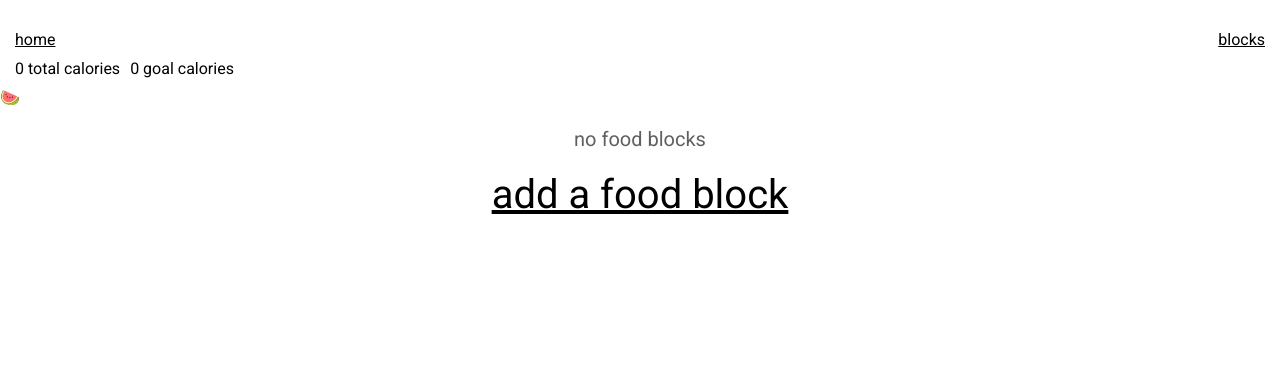
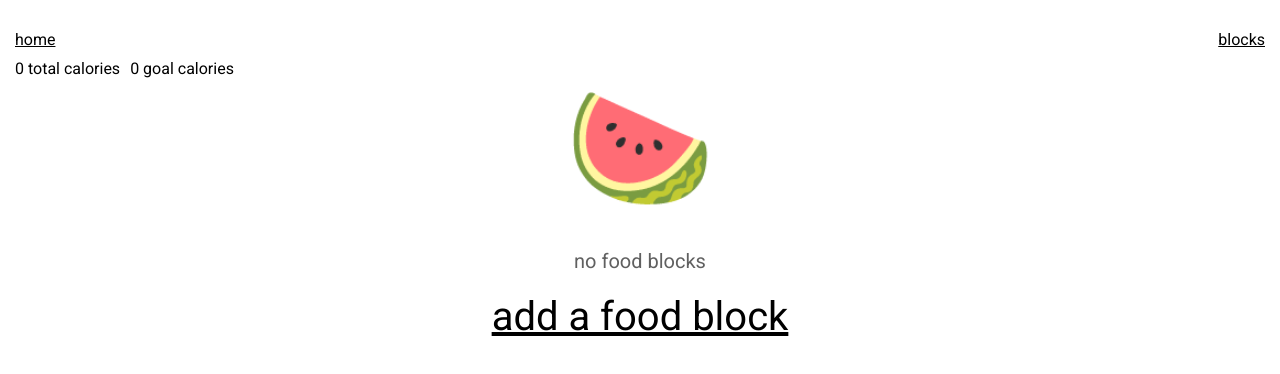
Before and after one commit to colorlessenergy/calorie-tracker, a Next.js app: page /day/1 in a window 1280 px wide. Shown: the top 374 px of the page. Built offline with nearby package versions, Linux system fonts and the light colour scheme.

Commit message:
add styles and keyframe animation to no food blocks emoji

```diff
--- a/styles/module.scss
+++ b/styles/module.scss
@@ -99,3 +99,19 @@
   height: 20px;
   width: 20px;
 }
+
+.no-food-blocks-emoji {
+  animation: bounce 1s ease infinite alternate;
+  font-size: 120px;
+  text-align: center;
+}
+
+@keyframes bounce {
+  0% {
+    transform: translateY(0);
+  }
+
+  100% {
+    transform: translateY(-12px);
+  }
+}
```
